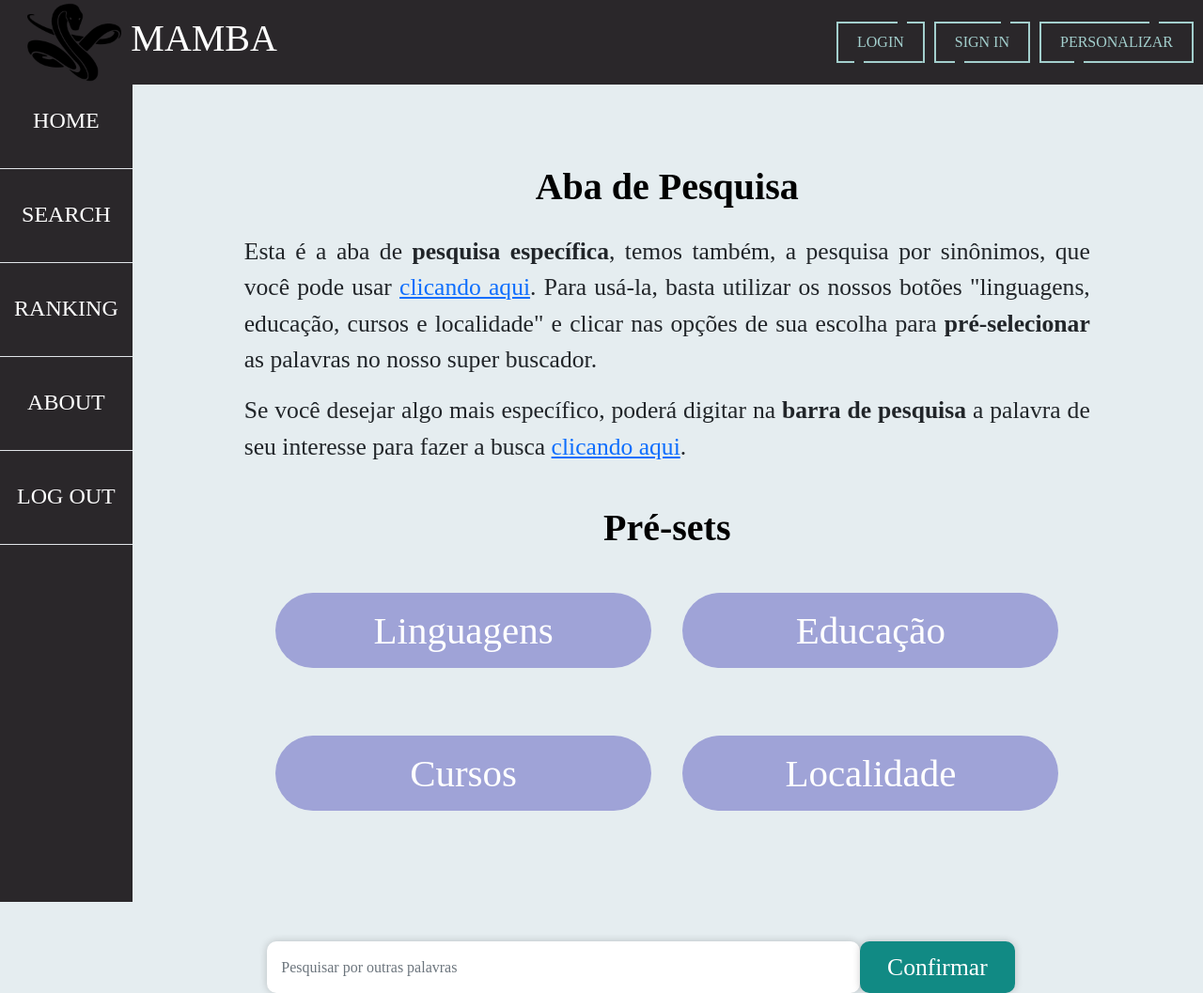
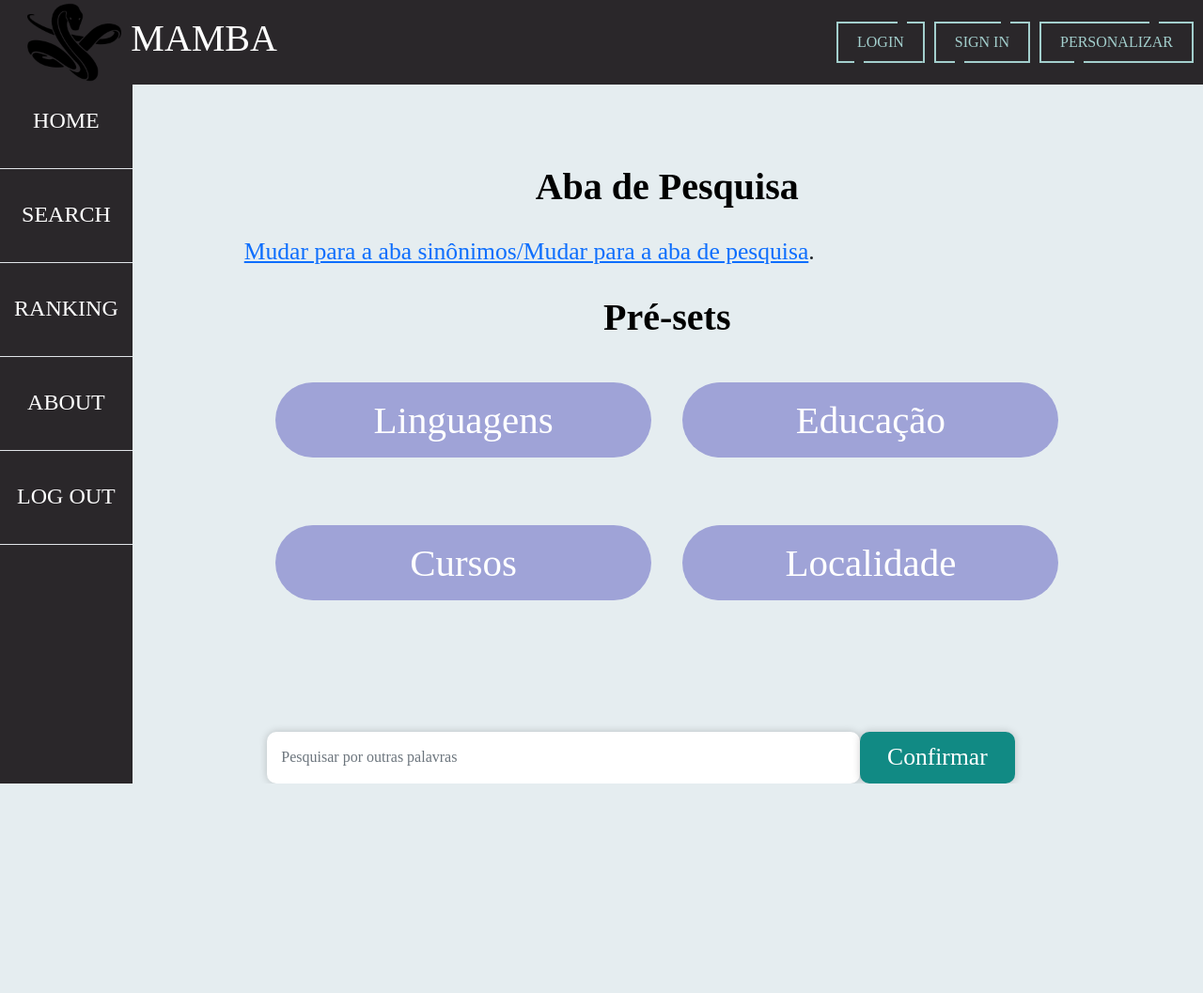
Before and after one commit to CairoDeAndrade/mamba-searcher, a Django app: template tcc_principal/super_searcher/templates/super_searcher/search.html in a window 1280 px wide. Shown: the whole page at 94% size. After the commit the page ends 834 px from the top, so only its background shows below. Run offline with Django 4.2, Linux system fonts and the light colour scheme; the template is opened without the code that fills it, so the values that code supplies are empty; some web fonts are replaced.

Commit message:
Update search.html

```diff
--- a/tcc_principal/super_searcher/templates/super_searcher/search.html
+++ b/tcc_principal/super_searcher/templates/super_searcher/search.html
@@ -143,12 +143,7 @@
             <h1>Aba de Pesquisa</h1>
         </div>
         <div class="text">
-            <p>
-                Esta é a aba de <strong>pesquisa específica</strong>, temos também, a pesquisa por sinônimos, que você pode usar <a href="{% url 'synonyms' %}">clicando aqui</a>. Para usá-la, basta utilizar os nossos botões "linguagens, educação, cursos e localidade" e clicar nas opções de sua escolha para <strong>pré-selecionar</strong> as palavras no nosso super buscador.
-            </p>
-            <p>
-                Se você desejar algo mais específico, poderá digitar na <strong>barra de pesquisa</strong> a palavra de seu interesse para fazer a busca <a href="#select_words">clicando aqui</a>.
-            </p>
+             <a href="{% url 'synonyms' %}">Mudar para a aba sinônimos/Mudar para a aba de pesquisa</a>.
         </div>
     </div>
 
```
